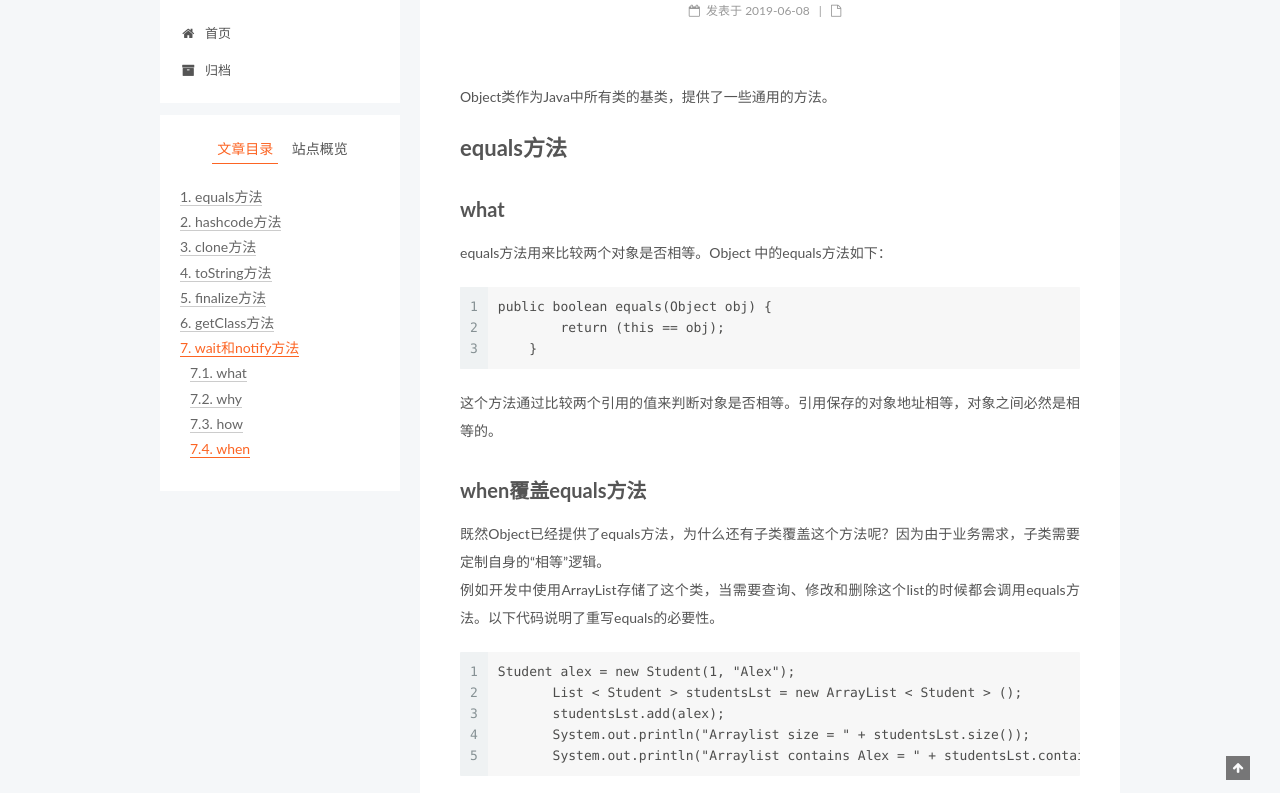
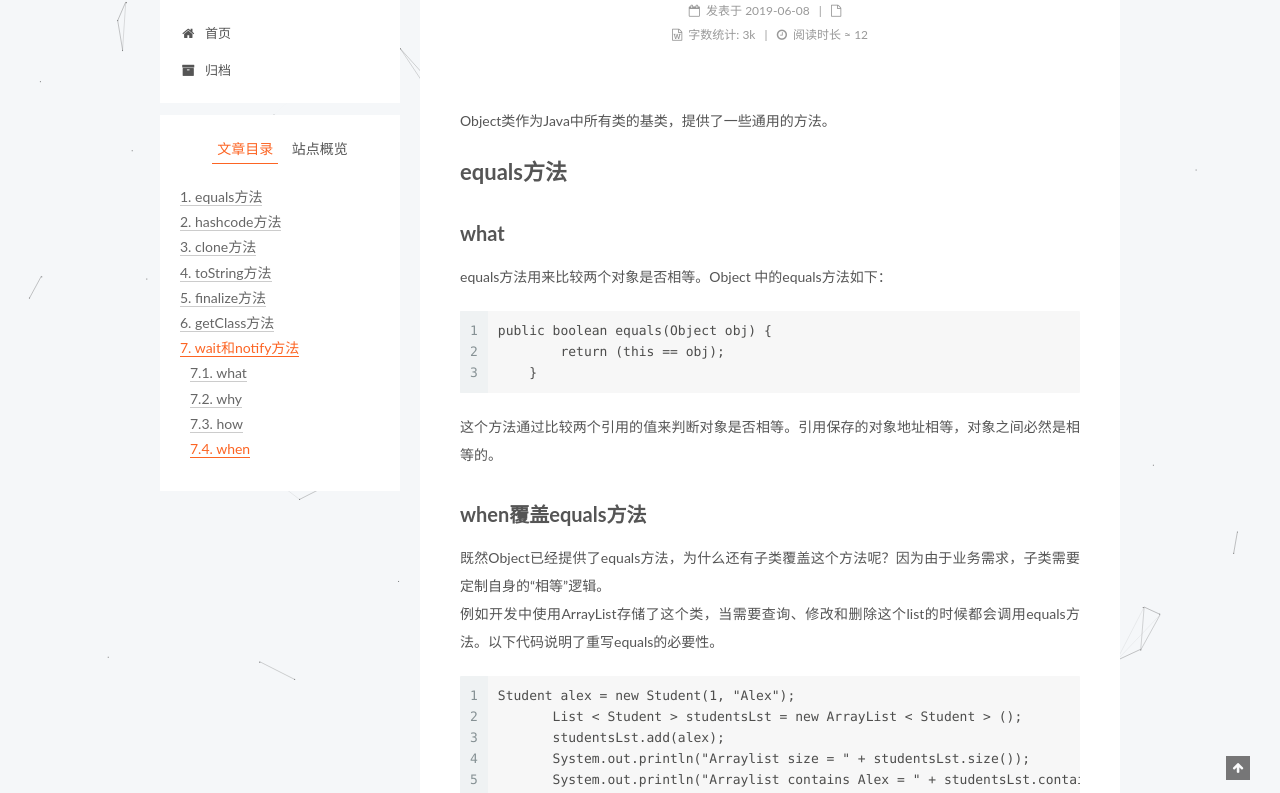
Before and after one commit to Peterliu2014/Peterliu2014.github.io, a plain HTML site: page 2019/06/08/深入理解Object类/index.html in a window 1280 px wide. Shown: the part 120-913 px from the top of the page. Drawn offline with Linux system fonts and the light colour scheme; some packages are replaced by stand-ins of ours; a script that the page names is missing.

Commit message:
Site updated: 2019-06-08 23:20:35

```diff
--- a/2019/06/08/深入理解Object类/index.html
+++ b/2019/06/08/深入理解Object类/index.html
@@ -288,6 +288,37 @@
 
 
 
+            <div class="post-wordcount">
+
+
+                <span class="post-meta-item-icon">
+                  <i class="fa fa-file-word-o"></i>
+                </span>
+
+                  <span class="post-meta-item-text">字数统计&#58;</span>
+
+                <span title="字数统计">
+                  3k
+                </span>
+
+
+
+                <span class="post-meta-divider">|</span>
+
+
+
+                <span class="post-meta-item-icon">
+                  <i class="fa fa-clock-o"></i>
+                </span>
+
+                  <span class="post-meta-item-text">阅读时长 &asymp;</span>
+
+                <span title="阅读时长">
+                  12
+                </span>
+
+            </div>
+
 
 
 
@@ -526,7 +557,6 @@
 
 </div>
 
-
   <div class="powered-by">由 <a class="theme-link" target="_blank" href="https://hexo.io">Hexo</a> 强力驱动</div>
 
 
@@ -539,6 +569,10 @@
 
 
 
+<div class="theme-info">
+  <div class="powered-by"></div>
+  <span class="post-count">博客全站共3k字</span>
+</div>
 
 
 <div class="busuanzi-count">
@@ -614,6 +648,8 @@
 
 
 
+
+
     <script type="text/javascript" src="/lib/jquery/index.js?v=2.1.3"></script>
 
 
@@ -640,6 +676,11 @@
 
 
     <script type="text/javascript" src="/lib/fancybox/source/jquery.fancybox.pack.js?v=2.1.5"></script>
+
+
+
+
+    <script type="text/javascript" src="/lib/canvas-nest/canvas-nest.min.js"></script>
 
 
 
--- a/css/main.css
+++ b/css/main.css
@@ -1823,7 +1823,7 @@ pre .javascript .function {
   width: 4px;
   height: 4px;
   border-radius: 50%;
-  background: #e3630e;
+  background: #9af0ff;
 }
 .links-of-blogroll {
   font-size: 13px;
```
Also changed, not shown: archives/2019/06/index.html (+11 -1 lines), archives/2019/index.html (+11 -1 lines), archives/index.html (+11 -1 lines), index.html (+42 -1 lines).
